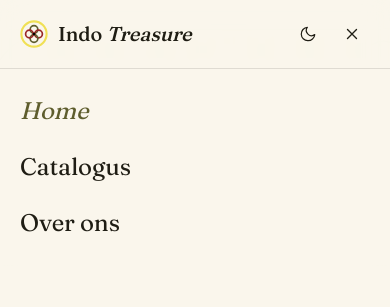
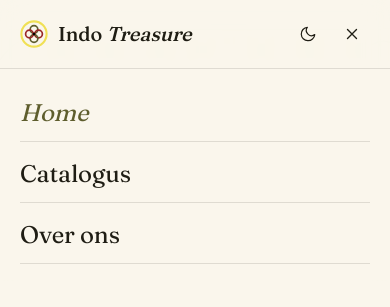
Before and after one commit to furkanturkmen/indo-treasure, a Next.js app: page / in a window 390 px wide. Both pictures are taken after a click on the button 352 px from the left and 34 px from the top of the page. Shown: the top 307 px of the page. Built offline with nearby package versions, Linux system fonts and the light colour scheme.

Commit message:
Add bottom border between mobile menu links

```diff
--- a/components/TopNav.tsx
+++ b/components/TopNav.tsx
@@ -76,7 +76,7 @@ export default function TopNav() {
             <Link
               key={it.href}
               href={it.href}
-              className={`serif text-2xl py-2.5 transition ${isActive(it.href) ? "text-[var(--color-accent)] italic" : "text-[var(--color-ink)]"}`}
+              className={`serif text-2xl py-3 border-b border-[var(--color-line)] transition ${isActive(it.href) ? "text-[var(--color-accent)] italic" : "text-[var(--color-ink)]"}`}
             >
               {it.label}
             </Link>
```
